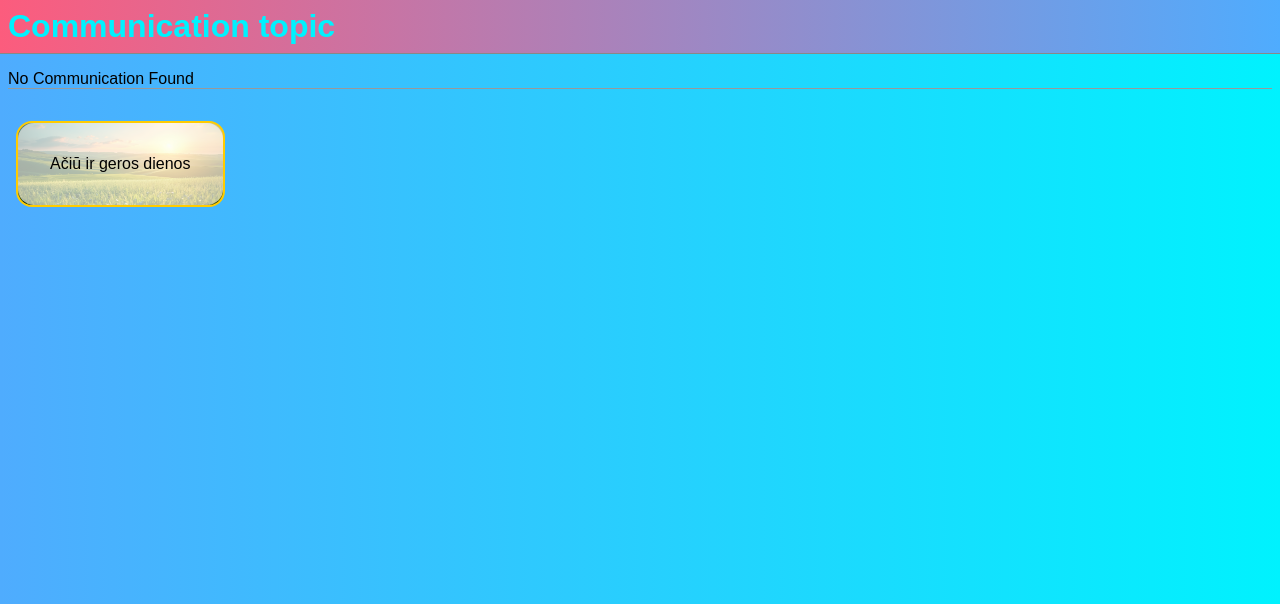
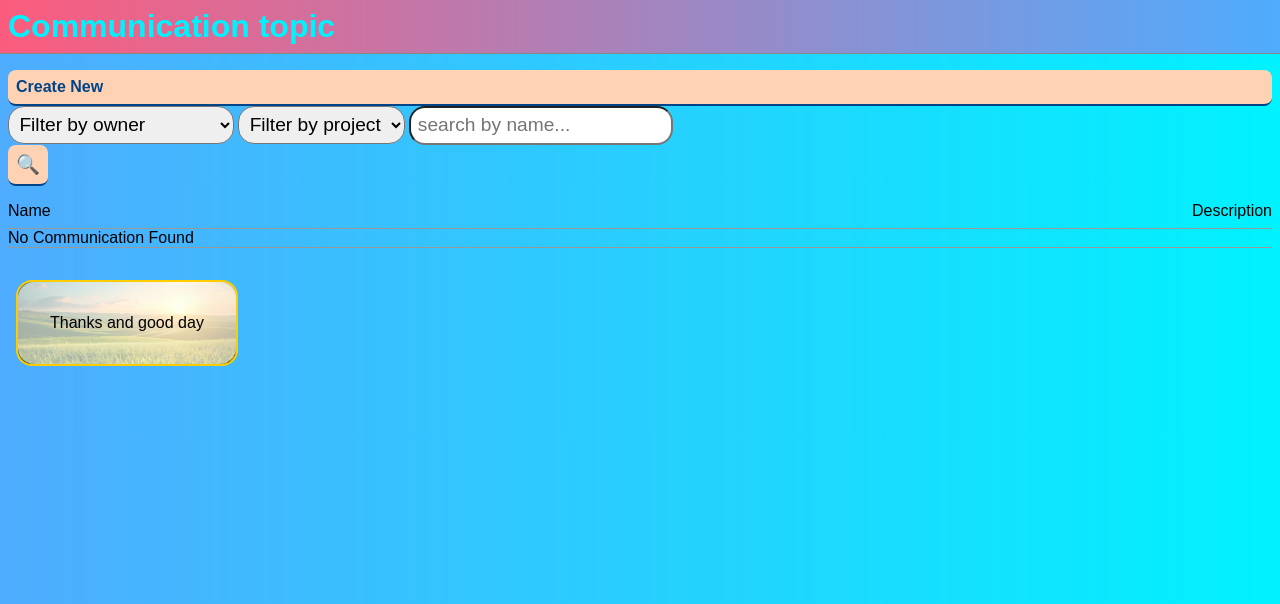
Before and after one commit to Jolitaviso/eisva, a Django app: page /communication/ in a window 1280 px wide. Shown: the part 72-676 px from the top of the page. Run offline with Django 5.2, Linux system fonts and the light colour scheme; the visitor is signed in with stand-in values (Sample User, id 1); data comes from the database, SQL or seed files in the repository; data that the repository does not hold is empty.

Commit message:
communication create, edit, delete ir t.t

```diff
--- a/blog/blog/urls.py
+++ b/blog/blog/urls.py
@@ -23,6 +23,7 @@ urlpatterns = [
     path('', include('communication.urls')),
     path('user_profile/', include('user_profile.urls')),
     path('accounts/', include('django.contrib.auth.urls')),
+    path('tinymce/', include('tinymce.urls')),
     path('i18n/', include('django.conf.urls.i18n')),
     path('admin/', admin.site.urls),
 ]
--- a/blog/communication/models.py
+++ b/blog/communication/models.py
@@ -2,11 +2,12 @@ from django.contrib.auth import get_user_model
 from django.db import models
 from django.urls import reverse
 from django.utils.translation import gettext as _
+from tinymce.models import HTMLField
 
 
 class Blog(models.Model):
     name = models.CharField(_("name"), max_length=200, db_index=True)
-    description = models.TextField(_("description"), blank=True, max_length=5000)
+    description = HTMLField(_("description"), max_length=10000, null=True, blank=True)
     updated_at = models.DateTimeField(_("updated at"), auto_now=True, db_index=True)
     created_at = models.DateTimeField(_("created at"), auto_now_add=True, db_index=True)
     owner = models.ForeignKey(
@@ -38,7 +39,7 @@ class Blog(models.Model):
 
 class Communication(models.Model):
     name = models.CharField(_("name"), max_length=200, db_index=True)
-    description = models.TextField(_("description"), blank=True, max_length=10000)
+    description = HTMLField(_("description"), max_length=100000, null=True, blank=True)
     blog = models.ForeignKey(
         Blog,
         on_delete=models.CASCADE,
--- a/blog/communication/static/css/style.css
+++ b/blog/communication/static/css/style.css
@@ -228,7 +228,47 @@ button:hover, .button:hover {
     display: inline;
 }
 
-.toolbar form select {
+.toolbar form select, .toolbar form input {
     padding: 0.4rem;
     border-radius: 1rem;
 }
+
+
+ul.home {
+    display: flex;
+    flex-direction: row;
+    flex-wrap: wrap;
+    gap: 1rem;
+}
+
+ul.home li {
+    display: inline-block;
+    border: 2px solid #999999;
+    border-radius: 1rem;
+}
+
+ul.home li h3 {
+    border-radius: 1rem;
+    text-align: center;
+}
+
+ul.home li .stat {
+    display: block;
+    text-align: center;
+    font-size: 2rem;
+    font-weight: 700;
+    margin: 1rem;
+    padding: 0.5rem;
+    background-color: #ffffff9f;
+    border-radius: 5rem;
+    min-width: 7rem;
+}
+
+.user-content {
+    background-color: #ffffff7f;
+    border: 2px solid #999999;
+    border-radius: 1rem;
+    margin: 1rem;
+    overflow: auto;
+    max-width: max-content;
+}
--- a/blog/communication/templates/base.html
+++ b/blog/communication/templates/base.html
@@ -5,6 +5,11 @@
     <meta name="viewport" content="width=device-width, initial-scale=1.0">
     <title>{% block title %}Eisva mudu abudu{% endblock title %}</title>
     <link rel="stylesheet" href="{% static 'css/style.css' %}">
+    <link rel="icon" type="image/png" href="{% static "img/cat.png" %}">
+    {% if request.user.is_authenticated and form %}
+    <script src="{% static 'tinymce/tinymce.min.js' %}"></script>
+    {{ form.media }}
+{% endif %}
 </head>
 <body>
     <header>
--- a/blog/communication/templates/communication/communication_detail.html
+++ b/blog/communication/templates/communication/communication_detail.html
@@ -12,6 +12,7 @@
         {% trans "return"|capfirst %}</a>
 </div>
 <p>{{ communication.owner }} / {{ communication.blog }}</p>
+<div class="user-content">{{ communicationdescription|safe }}</div>
 <p>{{ communication.description }}</p>
 <p>{% trans "created"|capfirst %}: {{ communication.created_at }},
     {% if communication.created_at != communication.updated_at %}
--- a/blog/communication/templates/communication/communication_list.html
+++ b/blog/communication/templates/communication/communication_list.html
@@ -2,10 +2,37 @@
 {% block title %}{{ block.super }} {% trans "list" %}{% endblock title %}
 {% block content %}
 <h1>{% trans "communication topic"|capfirst %}</h1>
+<div class="toolbar">
+    <a class="button" href="{% url "communication_create" %}?next={{ next|urlencode }}">{% trans "create new"|title %}</a>
+    <form method="get" action="{{ request.path }}">
+        <select name="owner" onchange="this.form.submit();">
+            <option value="">{% trans "filter by owner"|capfirst %}</option>
+            {% for user in user_list %}
+            <option value="{{ user.username }}" {% if user.username == request.GET.owner %}selected{% endif %}>
+                {{ user.first_name }} {{ user.last_name }}
+                ({{ user.username }})
+            </option>
+                {% endfor %}
+        </select>
+        <select name="project_pk" onchange="this.form.submit();">
+            <option value="">{% trans "filter by project"|capfirst %}</option>
+            {% for project in project_list %}
+                <option value="{{ project.pk }}" {% if project.pk|slugify == request.GET.project_pk %}selected{% endif %}>{{ project.name }}</option>
+            {% endfor %}
+        </select>
+        <input type="text" name="search_name" value="{{ request.GET.search_name }}" placeholder="{% trans 'search by name' %}...">
+        <button type="submit">&#128269;</button>
+    </form>
+</div>
 <ul>
+    <li class="list-table-header">
+        <span> {% trans "name"|capfirst %} </span>
+        <span style = "float:right;"> {% trans "description"|capfirst %}</span>
+    </li>
 {% for communication in communication_list %}
 <li>
 <a href="{% url 'communication_detail' communication.pk %}">{{ communication.name }}</a>
+<span style="float:right;">{{ communication.description }}</span>
 </li>
 {% empty %}
 <li>{% trans "no communication found"|title %}</li>
@@ -13,7 +40,7 @@
 </ul>
 <div class ='nice'>
     <div class='fog'>
-        Ačiū ir geros dienos
+        {% trans "thanks and good day"|capfirst %}
     </div>
 </div>
 {% endblock content %}
--- a/blog/communication/urls.py
+++ b/blog/communication/urls.py
@@ -3,13 +3,13 @@ from . import views
 
 urlpatterns = [
     path('', views.index, name='index'),
-    path('communication/', views.communication_list, name='communication_list'),
-    path('communication/<int:pk>/', views.communication_detail, name='communication_detail'),
     path('blogs/', views.BlogListView.as_view(), name='blog_list'),
     path('blog/<int:pk>/', views.BlogDetailView.as_view(), name='blog_detail'),
     path('blogs/create/', views.BlogCreateView.as_view(), name='blog_create'),
     path('blog/<int:pk>/edit/', views.BlogUpdateView.as_view(), name='blog_update'),
     path('blog/<int:pk>/delete/', views.BlogDeleteView.as_view(), name='blog_delete'),
+    path('communication/', views.communication_list, name='communication_list'),
+    path('communication/<int:pk>/', views.communication_detail, name='communication_detail'),
     path('communications/create/', views.communication_create, name='communication_create'),
     path('communication/<int:pk>/edit/', views.communication_update, name='communication_update'),
     path('communication/<int:pk>/delete/', views.communication_delete, name='communication_delete'),
--- a/blog/communication/views.py
+++ b/blog/communication/views.py
@@ -36,7 +36,7 @@ class BlogDetailView(generic.DetailView):
 class BlogCreateView(LoginRequiredMixin, generic.CreateView):
     model = models.Blog
     template_name = 'communication/blog_create.html'
-    fields = ('name', )
+    fields = ('name', 'description' )
 
     def get_success_url(self) -> str:
         messages.success(self.request, _('blog created successfully').capitalize())
@@ -53,7 +53,7 @@ class BlogUpdateView(
     ):
     model = models.Blog
     template_name = 'communication/blog_update.html'
-    fields = ('name', )
+    fields = ('name', 'description')
 
     def get_success_url(self) -> str:
         messages.success(self.request, _('blog updated successfully').capitalize())
@@ -79,18 +79,41 @@ class BlogDeleteView(
 
 
 def index(request: HttpRequest) -> HttpResponse:
+    communications = models.Communication.objects
+    common_home = [
+        (_('users').title(), get_user_model().objects.count()),
+        (
+            _('blogs').title(),
+            models.Blog.objects.count(),
+            reverse('blog_list'),
+        ),
+        (
+            _('communications').title(),
+            communications.count(),
+            reverse('communication_list'),
+        ),
+    ]
+    if request.user.is_authenticated:
+        user_communications = communications.filter(owner=request.user)
+        user_home = [
+            (
+                _('blogs').title(),
+                models.Blog.objects.filter(owner=request.user).count(),
+                reverse('blog_list') + f"?owner={request.user.username}",
+            ),
+            (
+                _('communications').title(),
+                user_communications.count(),
+                reverse('communication_list') + f"?owner={request.user.username}",
+            ),
+        ]
+    else:
+        user_home = None
     context = {
-        'blogs_count'.capitalize: models.Blog.objects.count(),
-        'communnications_count'.capitalize: models.Communication.objects.count(),
-        'users_count'.capitalize: models.get_user_model().objects.count(),
-        'comments_count'.capitalize: models.Comment.objects.count(),
+        'common_home': common_home,
+        'user_home': user_home,
     }
-    return render(request, 'communication/index.html/', context)
-
-'''def communication_list(request: HttpRequest) -> HttpResponse:
-    return render(request, 'communication/communication_list.html', {
-        'communication_list': models.Communication.objects.all(),
-    })'''
+    return render(request, 'communication/index.html', context)
 
 def communication_list(request: HttpRequest) -> HttpResponse:
     queryset = models.Communication.objects
--- /dev/null
+++ b/blog/requirements.txt
@@ -0,0 +1,6 @@
+asgiref==3.7.2
+Django==5.0.2
+django-tinymce==3.7.1
+pillow==10.2.0
+sqlparse==0.4.4
+typing_extensions==4.10.0
--- a/blog/user_profile/urls.py
+++ b/blog/user_profile/urls.py
@@ -5,5 +5,6 @@ urlpatterns = [
     path('signup/', views.signup, name='signup'),
     path('detail/', views.user_detail, name='user_detail_current'),
     path('detail/<str:username>/', views.user_detail, name='user_detail'),
+    path('list/<str:username>/', views.user_list, name='user_list'),
     path('edit/', views.user_update, name='user_update'),
 ]
--- a/blog/user_profile/views.py
+++ b/blog/user_profile/views.py
@@ -48,3 +48,8 @@ def user_update(request: HttpRequest) -> HttpResponse:
         'form_user': form_user,
         'form_profile': form_profile,
     })
+
+@login_required
+def user_list(request):
+    users = User.objects.all()
+    return render(request, 'user_profile/user_list.html', {'users': users})
```
Also changed, not shown: blog/blog/settings.py (+18 -0 lines), blog/communication/templates/communication/communication_create.html (added, +10 -0 lines), blog/communication/templates/communication/communication_delete.html (added, +17 -0 lines), blog/communication/templates/communication/index.html (+16 -4 lines), blog/user_profile/templates/user_profile/user_list.html (added, +9 -0 lines), blog/communication/migrations/0006_alter_blog_description_and_more.py (added), blog/communication/static/img/cat.png (added), blog/communication/templates/communication/communication_creat.html (deleted).
